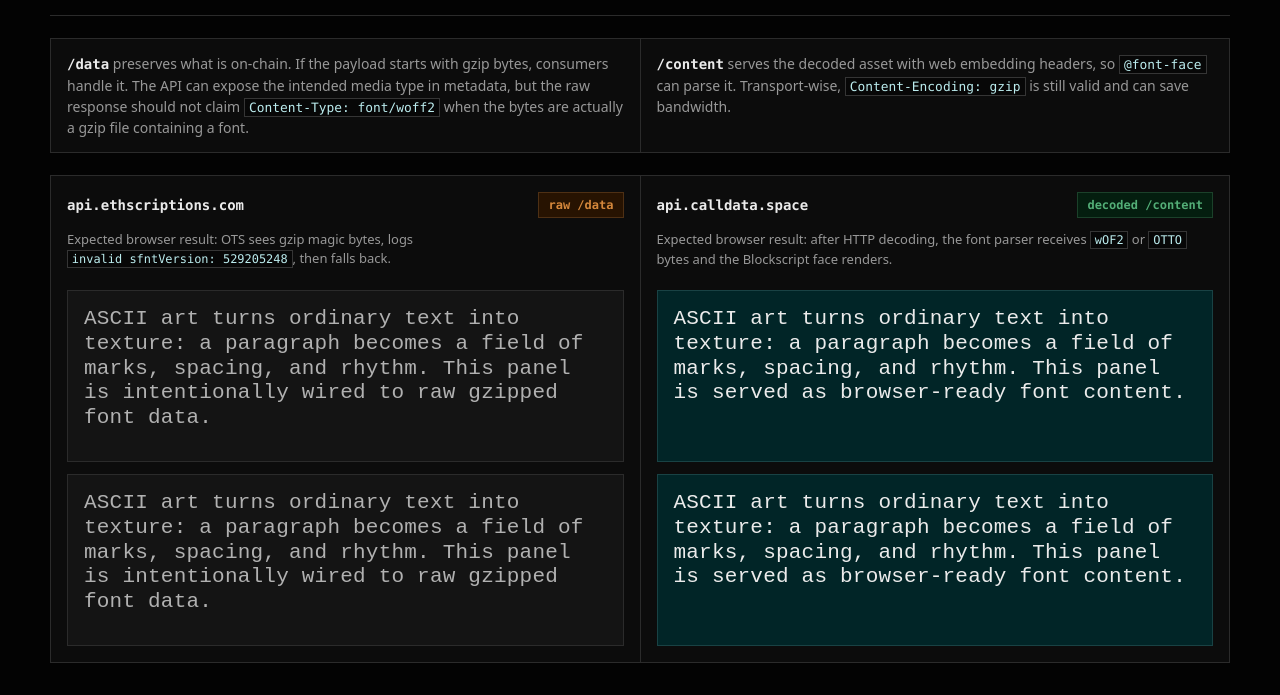
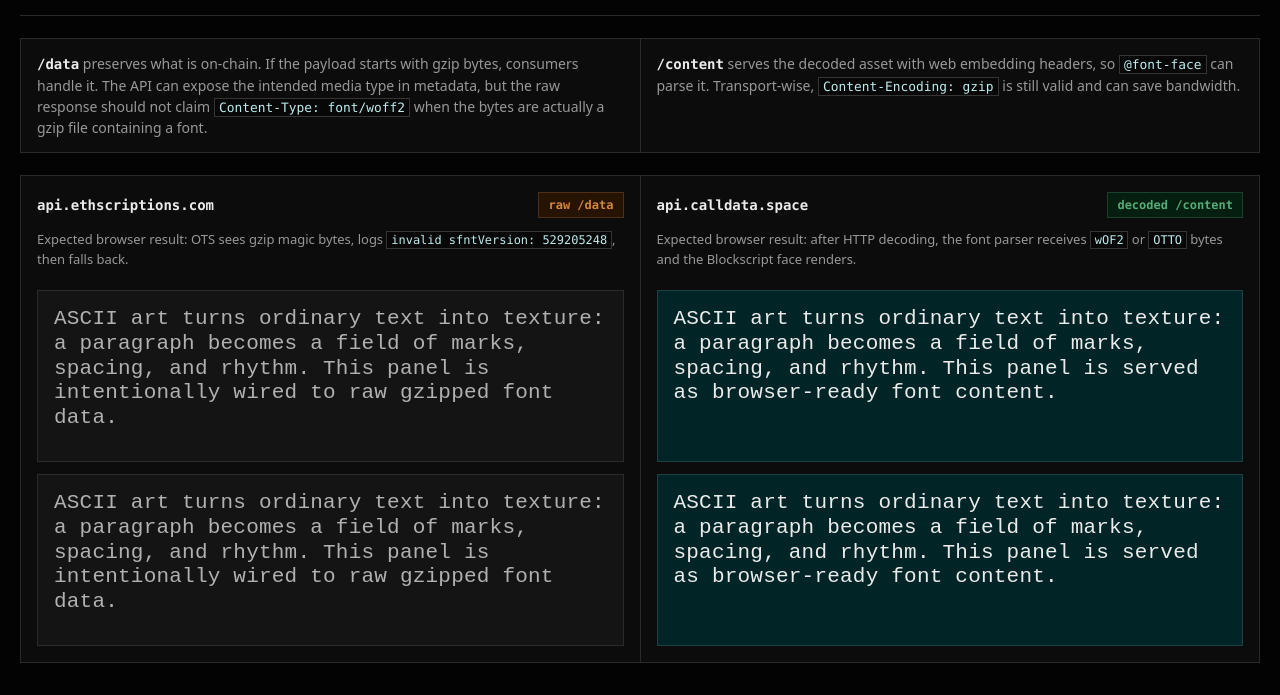
Before and after one commit to tunnckoCore/basic-asciify-art, a website built with Vite: page index.html in a window 1280 px wide. Shown: the part 124-819 px from the top of the page. Built offline with nearby package versions, Linux system fonts and the light colour scheme; a web font is replaced by a local one.

Commit message:
Widen comparison layout

```diff
--- a/src/styles.css
+++ b/src/styles.css
@@ -79,7 +79,7 @@ body {
 }
 
 .shell {
-    width: min(1180px, 100%);
+    width: min(1360px, 100%);
     display: grid;
     gap: 22px;
 }
```
